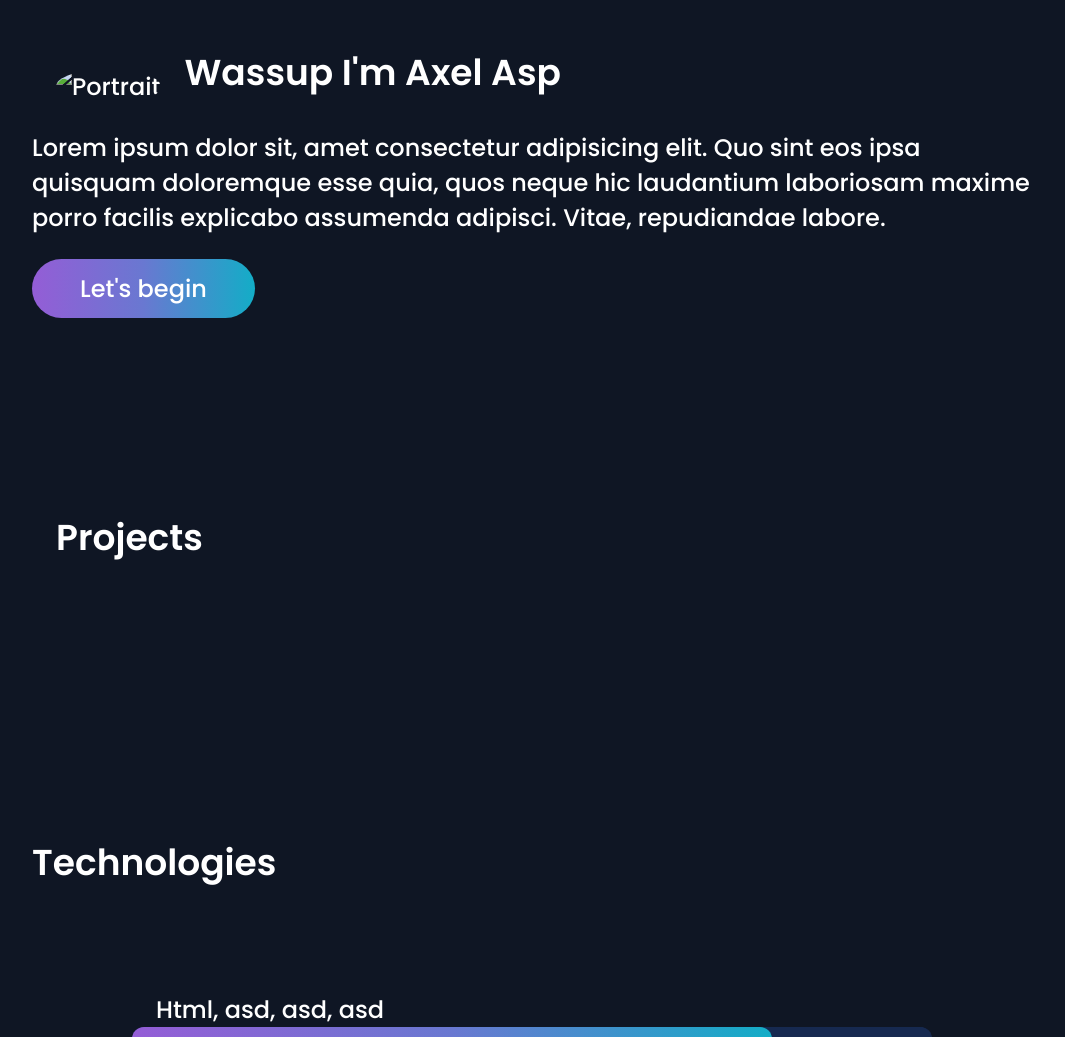
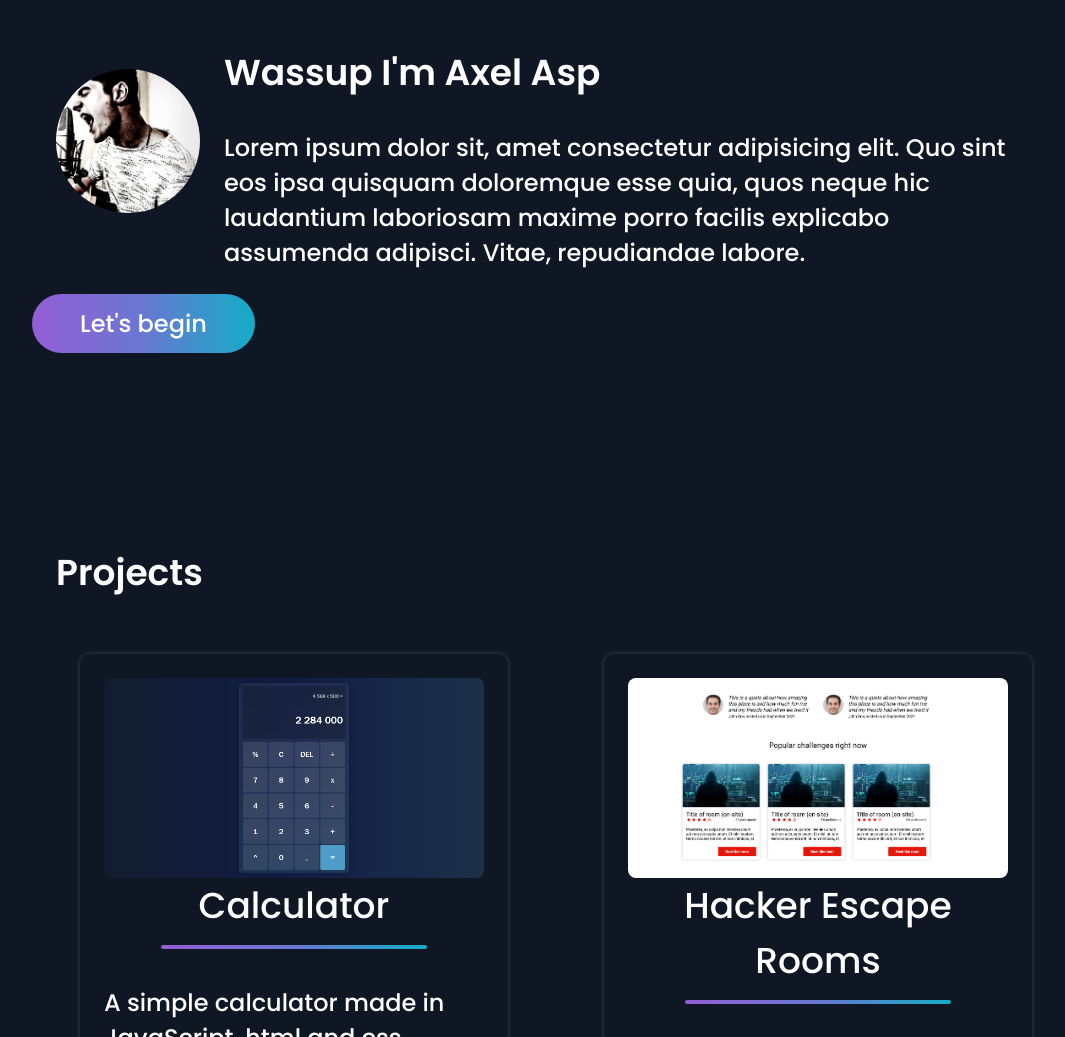
Before and after one commit to solidtop/portfolio, a plain HTML site: page index.html in a window 1280 px wide. Shown: the part 174-1211 px from the top of the page, without its empty margins (108-1173 px from the left). Drawn offline with nearby package versions, Linux system fonts and the light colour scheme; files that its build step writes are made by us from their sources; the site is published under a folder, as on GitHub Pages, so addresses that start at the root find nothing.

Commit message:
Correct selfie and projects urls

```diff
--- a/index.html
+++ b/index.html
@@ -33,7 +33,7 @@
 
     <main>
         <section class="hero">
-            <img class="hero__portrait" src="/static/Selfie.jpg" alt="Portrait">
+            <img class="hero__portrait" src="./static/Selfie.jpg" alt="Portrait">
             <h2 class="headline">Wassup I'm Axel Asp</h2>
             <p>Lorem ipsum dolor sit, amet consectetur adipisicing elit. Quo sint eos ipsa quisquam doloremque esse quia, quos neque hic laudantium laboriosam maxime porro facilis explicabo assumenda adipisci. Vitae, repudiandae labore.</p>
             <button class="button primary">Let's begin</button>
--- a/src/main.js
+++ b/src/main.js
@@ -15,7 +15,7 @@ navLinks.forEach(link => {
 
 class APIAdapter {
     async loadData() {
-        const res = await fetch('/static/projects.json');
+        const res = await fetch('./static/projects.json');
         const data = await res.json();
         return data.projects;
     }
--- a/static/projects.json
+++ b/static/projects.json
@@ -1,19 +1,19 @@
 {
     "projects": [
         {
-            "image": "/static/calculator.png",
+            "image": "./static/calculator.png",
             "title": "Calculator",
             "description": "A simple calculator made in JavaScript, html and css.",
             "url": "https://solidtop.github.io/Calculator/"
         },
         {
-            "image": "/static/ESC.png",
+            "image": "./static/ESC.png",
             "title": "Hacker Escape Rooms",
             "description": "A responsive webbpage written in HTML, JavaScript & SASS for a school project. Book, filter and browse challenges rendered and fetched via API data.",
             "url": "https://solidtop.github.io/esc-hacker-escape-rooms/"
         },
         {
-            "image": "/static/todo.png",
+            "image": "./static/todo.png",
             "title": "ToDo",
             "description": "A simple Todo list made in HTML, JavaScript & CSS",
             "url": "https://solidtop.github.io/ToDo/"
```
